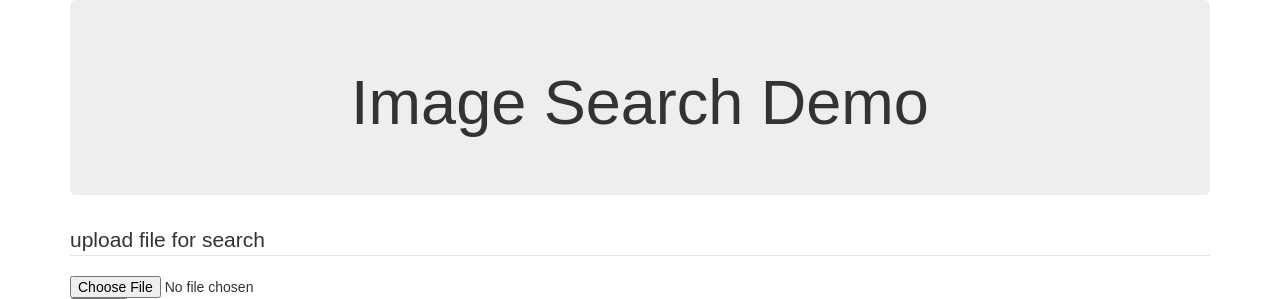
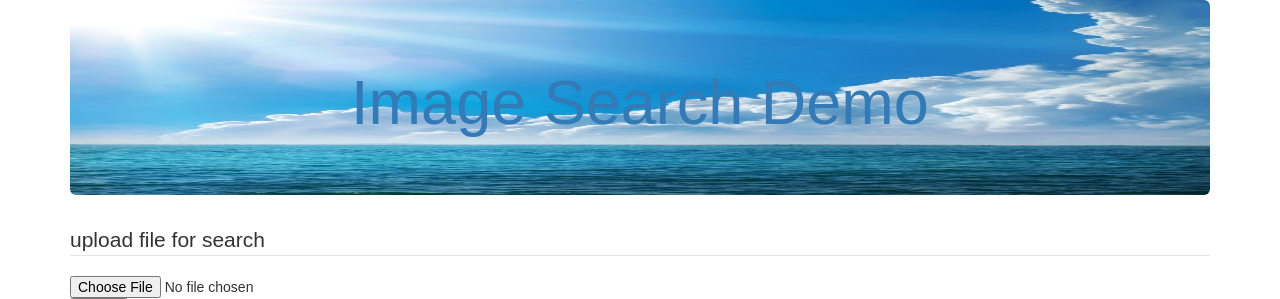
Before and after one commit to cloudswenable/sesdemo, a Django app: template templates/waterfall_result.html in a window 1280 px wide. Shown: the top 299 px of the page. Run offline with Django 3.2, Linux system fonts and the light colour scheme; the template is opened without the code that fills it: most values are stand-ins (such as "Sample title", 1, 10 or a date in 2020); parts of the project's set-up code (start-up, migrations or seed data) failed here and were passed over; some libraries are stand-ins or nearby versions.

Commit message:
add new logo and refine

```diff
--- a/searchImage/static/css/mywaterfall.css
+++ b/searchImage/static/css/mywaterfall.css
@@ -35,3 +35,7 @@ body { font-family: sans-serif; }
   display: block;
   width: 100%;
 }
+
+.div_color {
+  color: #337ab7;
+}
--- a/searchImage/views.py
+++ b/searchImage/views.py
@@ -13,7 +13,8 @@ import sesdemo.settings
 
 
 center_only = False
-tmp_dir = "tmp/"
+#tmp_dir = "tmp/"
+tmp_dir = sesdemo.settings.UPLOADED_PATH
 predict_dir = os.path.join(sesdemo.settings.BASE_DIR,tmp_dir)
 
 predict_fname = ""
@@ -37,7 +38,8 @@ def upload_search(request):
 
         #return render_to_response('index.html',{'result': result_paths})
         result_paths = [ root_path+p for p in result_paths]
-        return render_to_response('waterfall_result.html',{'result': result_paths })
+        uploaded_image = "/uploaded/"+ fname.name
+        return render_to_response('waterfall_result.html',{'original' : uploaded_image, 'features': binary_code,'result': result_paths })
         #return render_to_response('result.html',{'result': result_paths })
     else:
         #print "no file"
--- a/sesdemo/settings.py
+++ b/sesdemo/settings.py
@@ -124,3 +124,4 @@ STATIC_URL = '/static/'
 BKMEANS_PATH = '/home/jimmy/bkmeans_imagenet/'
 CAFFE_PATH = "/home/jimmy/distribute/python/"
 CAFFE_MODEL_PATH = "/home/jimmy/deploy_imagenet/"
+UPLOADED_PATH = "/home/jimmy/Development/ses/sesdemo/"
--- a/sesdemo/urls.py
+++ b/sesdemo/urls.py
@@ -17,7 +17,9 @@ from django.conf.urls import url
 from django.contrib import admin
 from searchImage import views as cmviews
 from django.views.static import serve
+import settings
 
+uploaded_dir = settings.UPLOADED_PATH
 
 urlpatterns = [
     url(r'^upload/', cmviews.upload),
@@ -26,4 +28,5 @@ urlpatterns = [
     url(r'^index/', cmviews.homepage),
     url(r'^upload_search/', cmviews.upload_search),
     url(r'^images/(?P<path>.*)', serve, {'document_root': '/home/jimmy/bkmeans_imagenet'}),
+    url(r'^uploaded/(?P<path>.*)', serve, {'document_root': uploaded_dir}),
 ]
--- a/templates/header.html
+++ b/templates/header.html
@@ -22,29 +22,24 @@
             $(this).tab('show');
         })
     </script>
-    <script>
-        var $grid = $('.grid').imagesLoaded( function() {
-  $grid.masonry({
-    itemSelector: '.grid-item',
-    percentPosition: true,
-    columnWidth: '.grid-sizer'
-  });
-});
-
-    </script>
+    <script></script>
     <style>
-    .item {
-        float: left;
-        margin: 10px;
-        width: 220px;
-    }
+        .jumbotron{
+            background-image: url("{% static 'images/logo.jpg' %}");
+            background-repeat: no-repeat;
+            background-size: 100% 100%;
+        }
     </style>
 
 </head>
 <body>
 <div class="container">
     <div class="jumbotron" align="center">
-        <h1>Image Search Demo</h1>
+        <h1>
+            <div class="div_color">
+                Image Search Demo
+            </div>
+        </h1>
     </div>
 </div>
 
--- a/templates/waterfall_result.html
+++ b/templates/waterfall_result.html
@@ -5,6 +5,35 @@
 
 {% block resultlist%}
     {% if result %}
+        <div class="container">
+            <p>
+                <h1 align="center">
+                    <div class="div_color">
+                        Original Image
+                    </div>
+                </h1>
+            </p>
+            <p align="center">
+                <img src="{{ original }}" >
+            </p>
+            <p >
+                <h5>
+                    <div class="div_color" align="center">
+                     Binary Codes: {{ features }}
+                    </div>
+                </h5>
+
+            </p>
+        </div>
+        <div class="container">
+            <p>
+                <h1 align="center">
+                    <div class="div_color">
+                        Search Result
+                    </div>
+                </h1>
+            </p>
+        </div>
         <div class="grid">
          <div class="grid-sizer"></div>
                 {% for item in result %}
```
Also changed, not shown: searchImage/static/images/logo.jpg (added).
